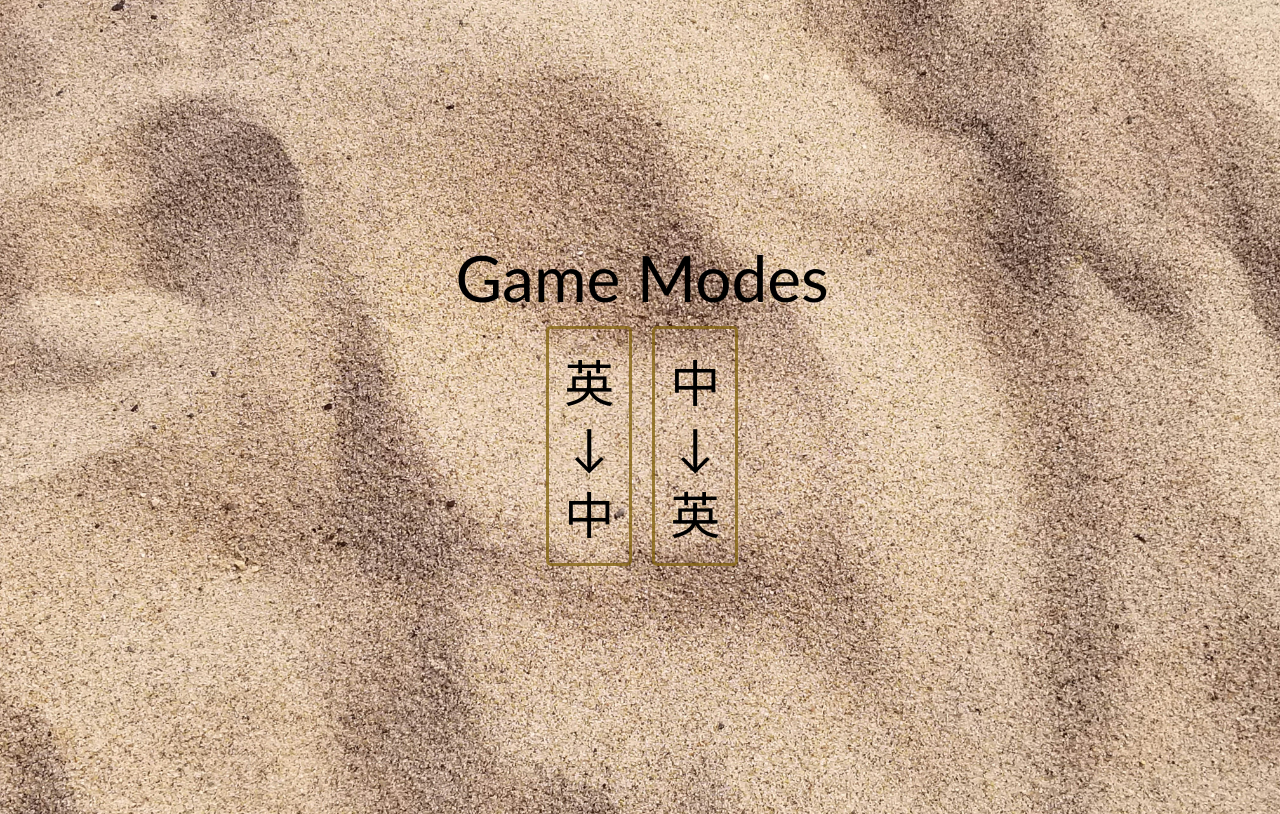
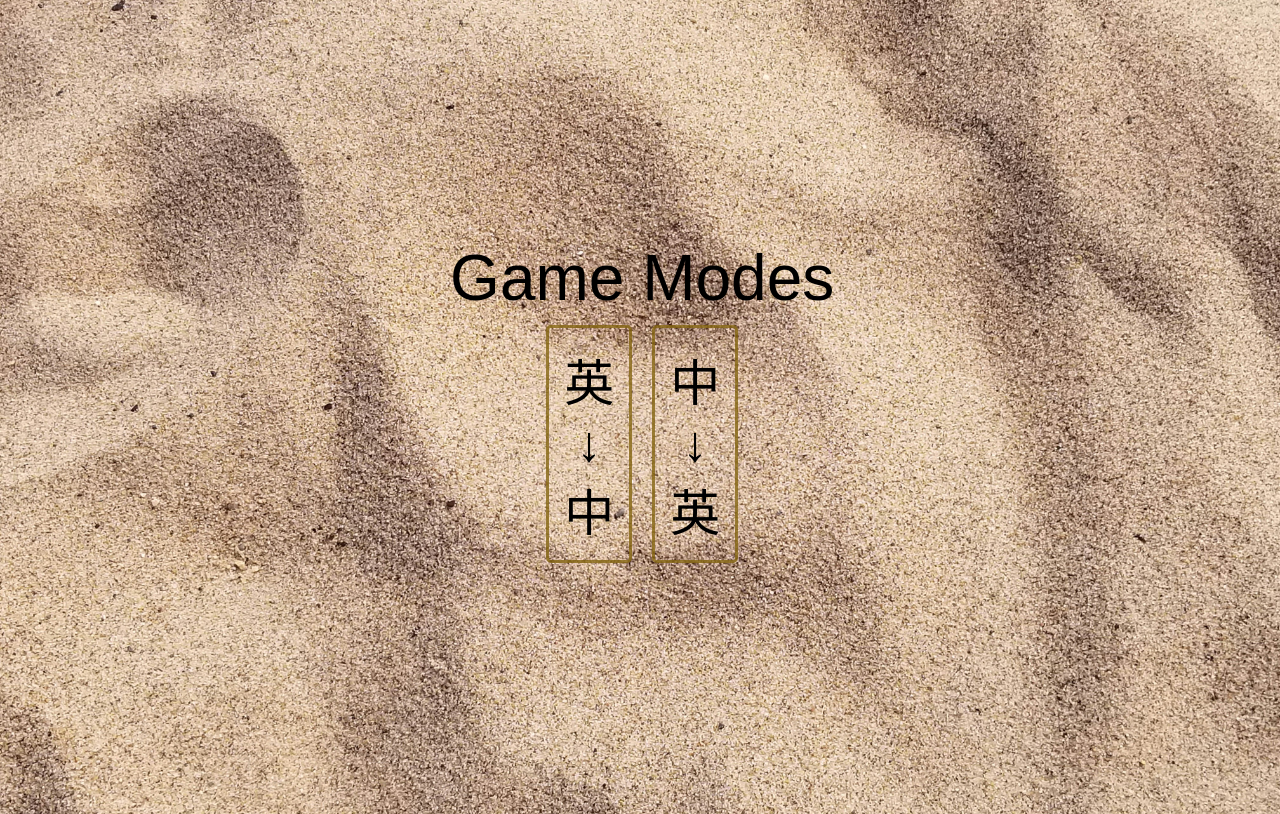
Before and after one commit to Hadar-N/icarecontrol, a Flask app: page /game/ in a window 1280 px wide. Run offline with Flask 3, Linux system fonts and the light colour scheme; parts of the project's set-up code (start-up, migrations or seed data) failed here and were passed over; some libraries are stand-ins or nearby versions.

Commit message:
updated font

```diff
--- a/static/css/style.css
+++ b/static/css/style.css
@@ -11,6 +11,9 @@
     user-select: none;
     -webkit-user-select: none;
     -ms-user-select: none;
+
+    src: url('../fonts/DFT_K90.ttf') format('truetype');
+    font-family: 'DFKai-SB', 'KaiTi', sans-serif;
 }
 
 html {
@@ -26,7 +29,6 @@ body {
 
     padding: var(--spacing-unit);
     text-align: left;
-    font-family: 'Gill Sans', 'Gill Sans MT', Calibri, 'Trebuchet MS', sans-serif;
     font-size: 5vw;
 }
 
```
Also changed, not shown: 1 other file.
